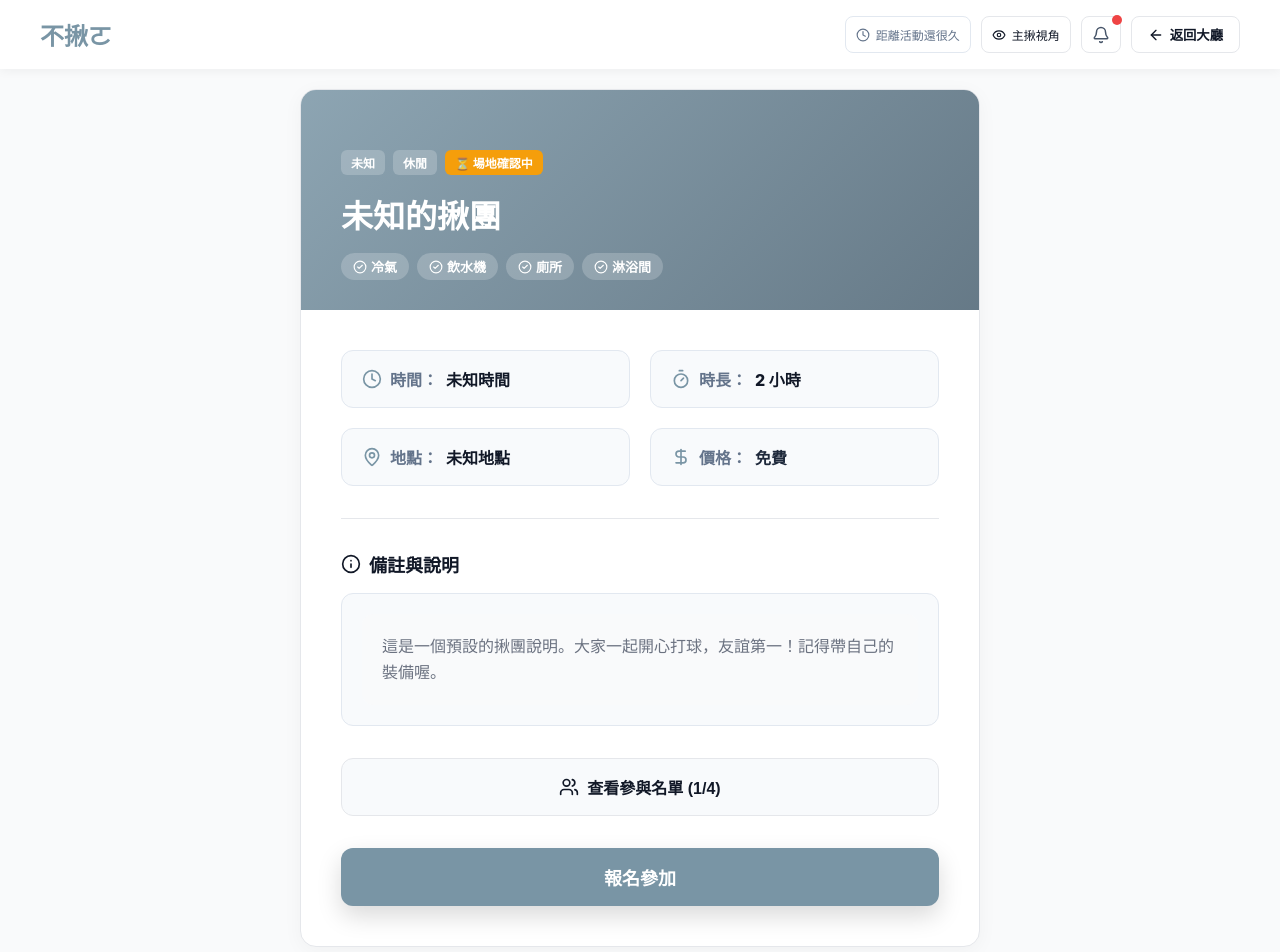
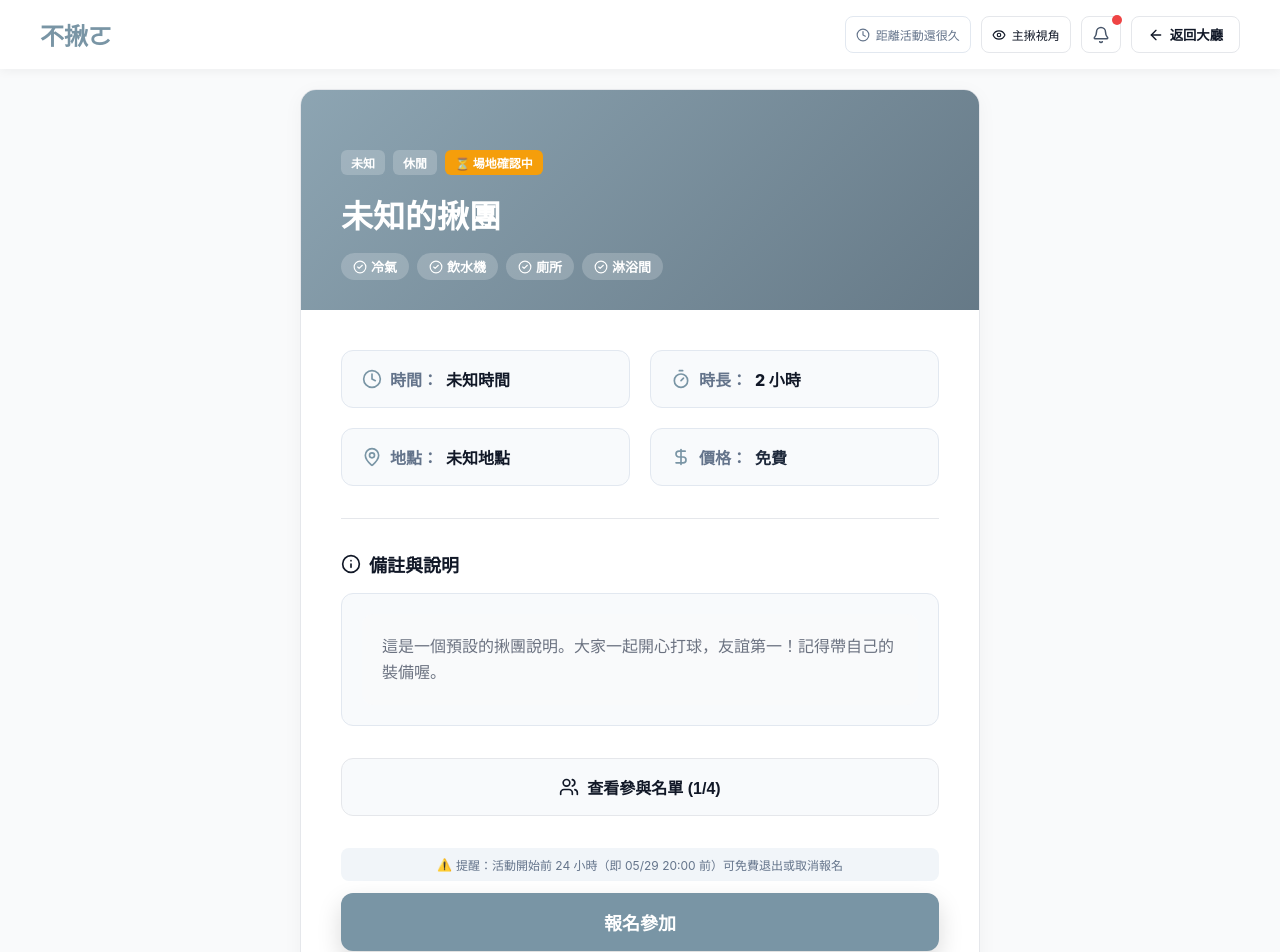
Before and after one commit to B1329041/database_web, a React (Vite) app: page /nojo/party/1 in a window 1280 px wide. Shown: the top 952 px of the page. Built offline with nearby package versions, Linux system fonts and the light colour scheme.

Commit message:
Add free cancellation deadline notice above action buttons

```diff
--- a/src/pages/PartyDetail.jsx
+++ b/src/pages/PartyDetail.jsx
@@ -326,6 +326,9 @@ function PartyDetail() {
             </div>
 
             {/* 報名參加按鈕 (居中顯示於名單按鈕下方) */}
+            <div style={{ fontSize: '12px', color: '#64748b', textAlign: 'center', margin: '20px auto 12px auto', display: 'flex', alignItems: 'center', justifyContent: 'center', gap: '4px', backgroundColor: '#f1f5f9', padding: '8px', borderRadius: '8px', maxWidth: '600px' }}>
+              <span style={{ color: '#f59e0b' }}>⚠️</span> 提醒：活動開始前 24 小時（即 05/29 20:00 前）可免費退出或取消報名
+            </div>
             <div style={{ display: 'flex', justifyContent: 'center' }}>
               {hasJoined ? (
                 <button className="btn-action cancel" onClick={handleCancel}>
```
